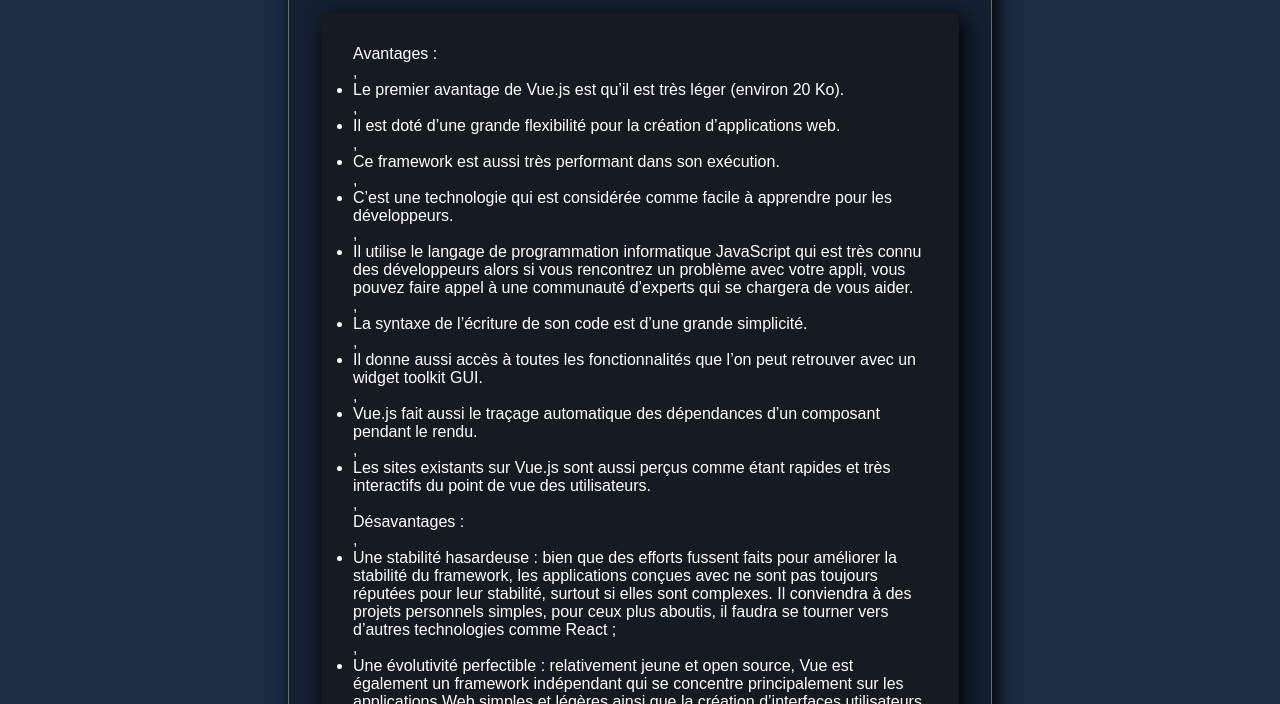
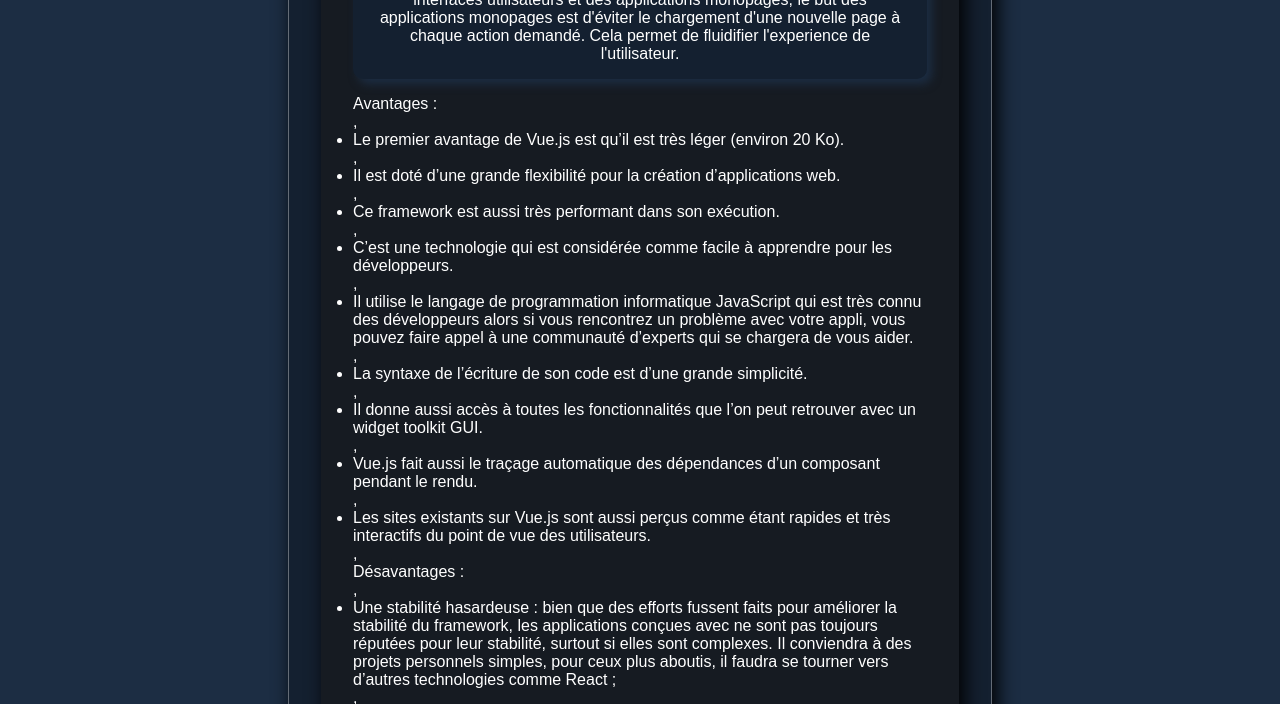
Before and after one commit to 13vlxx/Framework-JS, a plain HTML site: page index.html in a window 1280 px wide. Shown: the part 297-1001 px from the top of the page. Drawn offline with Linux system fonts and the light colour scheme.

Commit message:
[ Update ] Description text

```diff
--- a/css/style.css
+++ b/css/style.css
@@ -126,6 +126,11 @@ section {
 
 .description {
   margin-bottom: 1rem;
+  text-align: center;
+  background-color: #142030;
+  padding: 1rem;
+  border-radius: 10px;
+  box-shadow: 5px 5px 10px #1c2d43;
 }
 
 img {
--- a/js/app.js
+++ b/js/app.js
@@ -5,12 +5,13 @@ for (let framework of frameworks) {
 
   const htmlContent = `
   <article class="card">
+  <div id="avds">
   <div id="titre"><h2>${framework.name}</h2>
   <div id="image">${framework.img}</div></div>
   <p class="description">${framework.description}</p>
-  <div id="avds"><p>Avantages : ${framework.pros}</p>
-  <p>Désavantages : ${framework.cons}</p></div>
-  <div id="button"><a target="_blank" id="link" href="${framework.link}"><button>Lien du framework</button></a></div>
+  <p>Avantages : ${framework.pros}</p>
+  <p>Désavantages : ${framework.cons}</p>
+  <div id="button"><a target="_blank" id="link" href="${framework.link}"><button>Lien du framework</button></a></div></div>
   </article>
   `;
 
```
